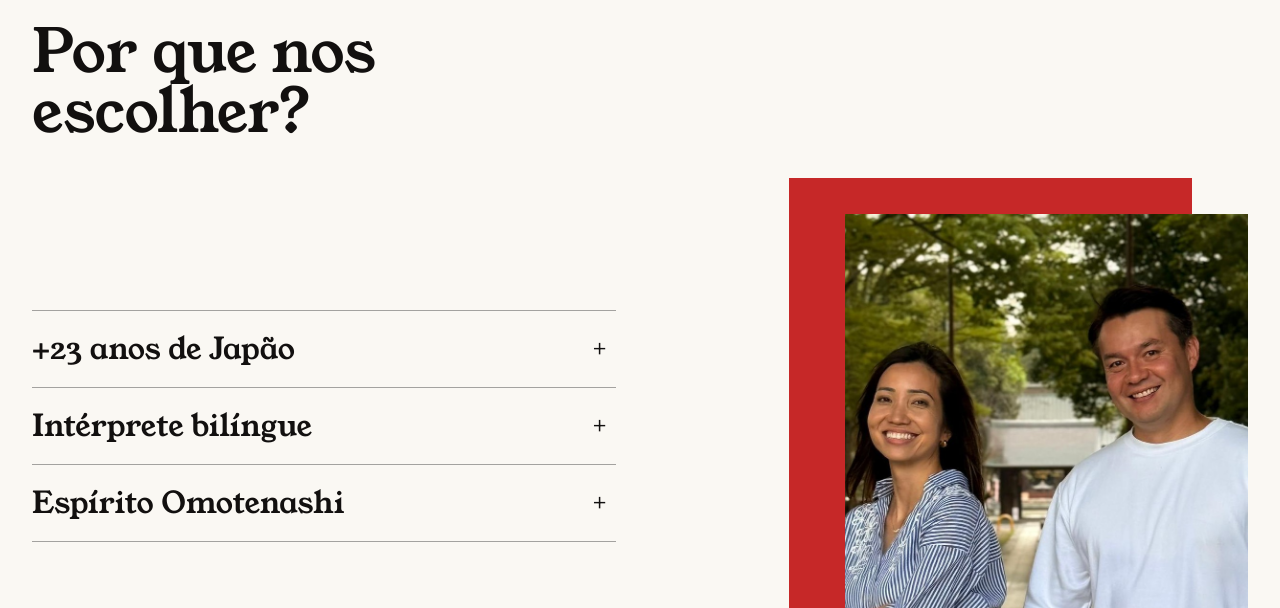
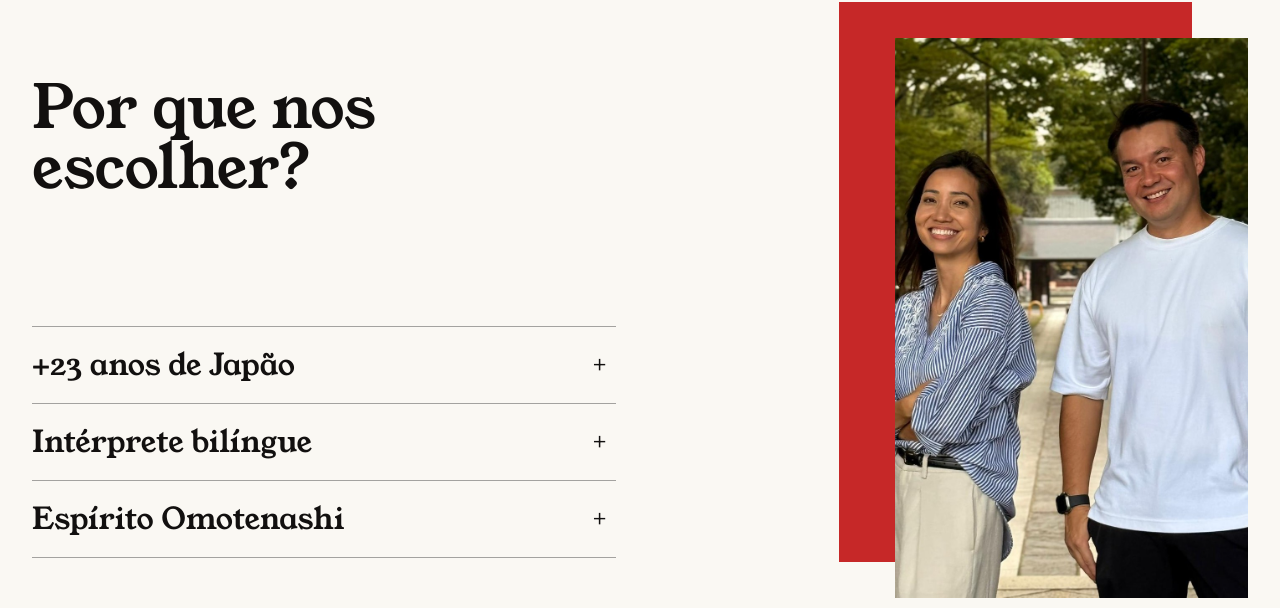
Before and after one commit to gustavolukiya-dot/guia-japao-incrivel, a Next.js app: page / in a window 1280 px wide. Shown: the part 906-1514 px from the top of the page. Built offline with nearby package versions, Linux system fonts and the light colour scheme.

Commit message:
ajuste secao por que nos escolher

```diff
--- a/app/page.tsx
+++ b/app/page.tsx
@@ -199,18 +199,23 @@ export default function Home() {
         </div>
       </section>
 
-<section id="escolher" className="why-section bg-[#faf8f3] px-5 py-16 md:px-8 lg:py-20">
+<section id="escolher" className="why-section bg-[#faf8f3] px-5 py-16 md:px-8 lg:py-24">
         <div className="mx-auto max-w-7xl">
+          <div className="why-inner flex flex-col gap-10 lg:flex-row lg:items-center lg:justify-between">
 
-          <h2 className="font-serifDisplay text-5xl leading-[1.08] md:text-6xl lg:w-[48%]">
-            Por que nos escolher?
-          </h2>
+            {/* Esquerda — título + accordion */}
+            <div className="why-copy lg:order-1 lg:w-[48%]">
+              <h2 className="font-serifDisplay text-5xl leading-[1.08] md:text-6xl">
+                Por que nos escolher?
+              </h2>
+              <div className="mt-8">
+                <WhyAccordion reasons={reasons} />
+              </div>
+            </div>
 
-          <div className="why-inner mt-10 flex flex-col gap-10 lg:flex-row lg:items-start lg:justify-between">
-
-            {/* Foto — aparece antes do accordion no mobile, direita no desktop */}
-            <div className="why-photo relative mx-auto w-full max-w-[480px] lg:order-2 lg:mx-0 lg:w-[44%] lg:pt-8">
-              <div className="why-frame relative ml-auto h-[380px] w-[84%] md:h-[520px] lg:h-[640px]">
+            {/* Direita — foto */}
+            <div className="why-photo relative mx-auto w-full max-w-[420px] lg:order-2 lg:mx-0 lg:w-[44%]">
+              <div className="why-frame relative ml-auto h-[340px] w-[84%] md:h-[480px] lg:h-[560px]">
                 <div className="why-red-block absolute inset-0 bg-japan-red" aria-hidden="true" />
                 <img
                   src="/image/pai-mae.jpg"
@@ -218,11 +223,6 @@ export default function Home() {
                   className="relative h-full w-full object-cover object-center"
                 />
               </div>
-            </div>
-
-            {/* Accordion — aparece depois da foto no mobile, esquerda no desktop */}
-            <div className="why-copy lg:order-1 lg:w-[48%]">
-              <WhyAccordion reasons={reasons} />
             </div>
 
           </div>
```
